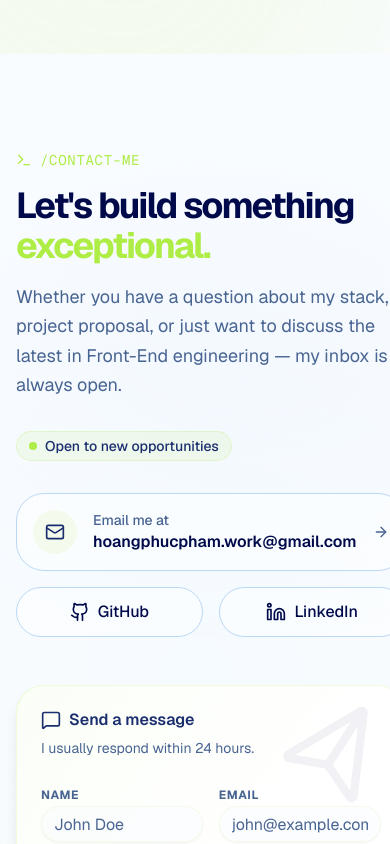
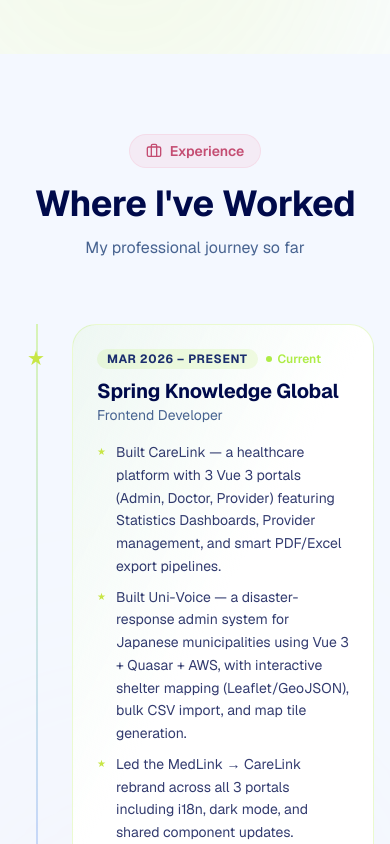
Before and after one commit to pahopu/pahopu-portfolio, a Next.js app: page / in a window 390 px wide. Shown: the part 6540-7384 px from the top of the page. Built offline with nearby package versions, Linux system fonts and the light colour scheme.

Commit message:
feat: add Experience timeline with star markers and CONGBDAY styling

```diff
--- a/src/app/page.tsx
+++ b/src/app/page.tsx
@@ -1,5 +1,6 @@
 import { About } from "@/components/sections/about";
 import { ContactSection } from "@/components/sections/contact";
+import { Experience } from "@/components/sections/experience";
 import { Hero } from "@/components/sections/hero";
 import { Projects } from "@/components/sections/projects";
 import { Skills } from "@/components/sections/skills";
@@ -13,6 +14,7 @@
         <About />
         <Skills />
         <Projects />
+        <Experience />
         <ContactSection />
       </main>
       <Footer />
--- /dev/null
+++ b/src/components/sections/experience.tsx
@@ -0,0 +1,130 @@
+"use client";
+
+import { EXPERIENCE } from "@/constants";
+import { cn } from "@/lib/utils";
+import { motion } from "framer-motion";
+import { Briefcase } from "lucide-react";
+
+export const Experience = () => {
+  return (
+    <section id="experience" className="relative w-full py-20 md:py-28 overflow-hidden">
+      {/* Background */}
+      <div className="absolute inset-0 bg-[#F0F6FF]/50 dark:bg-[#0F1B40]/20" />
+      <div className="absolute top-1/2 right-0 w-[500px] h-[400px] bg-[#F5B8CC]/8 rounded-full blur-[120px] -z-10" />
+      <div className="absolute bottom-0 left-0 w-[400px] h-[300px] bg-[#5B8FE8]/8 rounded-full blur-[100px] -z-10" />
+
+      <div className="container px-4 md:px-6 mx-auto max-w-5xl relative z-10">
+        {/* Header */}
+        <motion.div
+          initial={{ opacity: 0, y: 20 }}
+          whileInView={{ opacity: 1, y: 0 }}
+          viewport={{ once: true }}
+          transition={{ duration: 0.5 }}
+          className="text-center mb-16"
+        >
+          <div className="inline-flex items-center gap-2 px-4 py-1.5 rounded-full bg-[#F5B8CC]/20 border border-[#F5B8CC]/30 text-[#C44D72] dark:text-[#F5B8CC] font-semibold text-sm mb-4">
+            <Briefcase className="w-4 h-4" /> Experience
+          </div>
+          <h2 className="text-4xl font-bold sm:text-5xl">Where I&apos;ve Worked</h2>
+          <p className="mt-3 text-muted-foreground max-w-md mx-auto">
+            My professional journey so far
+          </p>
+        </motion.div>
+
+        {/* Timeline */}
+        <div className="relative max-w-4xl mx-auto">
+          {/* Center vertical line (desktop) / left line (mobile) */}
+          <div className="absolute left-5 md:left-1/2 top-0 bottom-0 w-0.5 bg-gradient-to-b from-primary/40 via-[#5B8FE8]/30 to-[#F5B8CC]/20 md:-translate-x-px" />
+
+          <div className="space-y-14">
+            {EXPERIENCE.map((job, index) => (
+              <motion.div
+                key={job.company}
+                initial={{ opacity: 0, x: index % 2 === 0 ? -40 : 40 }}
+                whileInView={{ opacity: 1, x: 0 }}
+                viewport={{ once: true }}
+                transition={{ duration: 0.5, delay: index * 0.15 }}
+                className="relative flex flex-col md:flex-row gap-0"
+              >
+                {/* Star marker on the line */}
+                <div
+                  className={cn(
+                    "absolute top-6 z-10 text-xl leading-none",
+                    "left-5 md:left-1/2 -translate-x-1/2"
+                  )}
+                  style={{ color: index === 0 ? "#C8E645" : "#5B8FE8" }}
+                  aria-hidden
+                >
+                  ★
+                </div>
+
+                {/* Card — alternates sides on desktop */}
+                <div
+                  className={cn(
+                    "ml-14 md:ml-0 w-auto",
+                    index % 2 === 0
+                      ? "md:w-[calc(50%-2.5rem)] md:mr-auto md:pr-8"
+                      : "md:w-[calc(50%-2.5rem)] md:ml-auto md:pl-8"
+                  )}
+                >
+                  <div
+                    className={cn(
+                      "p-6 rounded-3xl border transition-all duration-300",
+                      "hover:shadow-lg hover:-translate-y-0.5",
+                      index === 0
+                        ? "border-primary/25 bg-linear-to-br from-primary/8 via-card to-card hover:shadow-primary/10"
+                        : "border-[#5B8FE8]/25 bg-linear-to-br from-[#5B8FE8]/8 via-card to-card hover:shadow-[#5B8FE8]/10"
+                    )}
+                  >
+                    {/* Period + current badge */}
+                    <div className="flex items-center gap-2 mb-2 flex-wrap">
+                      <span
+                        className={cn(
+                          "text-xs font-bold uppercase tracking-wider px-2.5 py-0.5 rounded-full",
+                          index === 0
+                            ? "bg-primary/15 text-[#1B2E6E] dark:text-primary"
+                            : "bg-[#5B8FE8]/15 text-[#5B8FE8]"
+                        )}
+                      >
+                        {job.period}
+                      </span>
+                      {job.current && (
+                        <span className="inline-flex items-center gap-1.5 text-xs font-semibold text-primary">
+                          <span className="relative flex h-1.5 w-1.5">
+                            <span className="animate-ping absolute inline-flex h-full w-full rounded-full bg-primary opacity-75" />
+                            <span className="relative inline-flex rounded-full h-1.5 w-1.5 bg-primary" />
+                          </span>
+                          Current
+                        </span>
+                      )}
+                    </div>
+
+                    {/* Company + Role */}
+                    <h3 className="text-xl font-bold text-foreground mt-1">{job.company}</h3>
+                    <p className="text-sm text-muted-foreground mb-4">{job.role}</p>
+
+                    {/* Highlights */}
+                    <ul className="space-y-2">
+                      {job.highlights.map((h, i) => (
+                        <li key={i} className="flex items-start gap-2.5 text-sm text-foreground/80 leading-relaxed">
+                          <span
+                            className="mt-1.5 text-[10px] shrink-0 leading-none"
+                            style={{ color: index === 0 ? "#C8E645" : "#5B8FE8" }}
+                            aria-hidden
+                          >
+                            ★
+                          </span>
+                          {h}
+                        </li>
+                      ))}
+                    </ul>
+                  </div>
+                </div>
+              </motion.div>
+            ))}
+          </div>
+        </div>
+      </div>
+    </section>
+  );
+};
```
